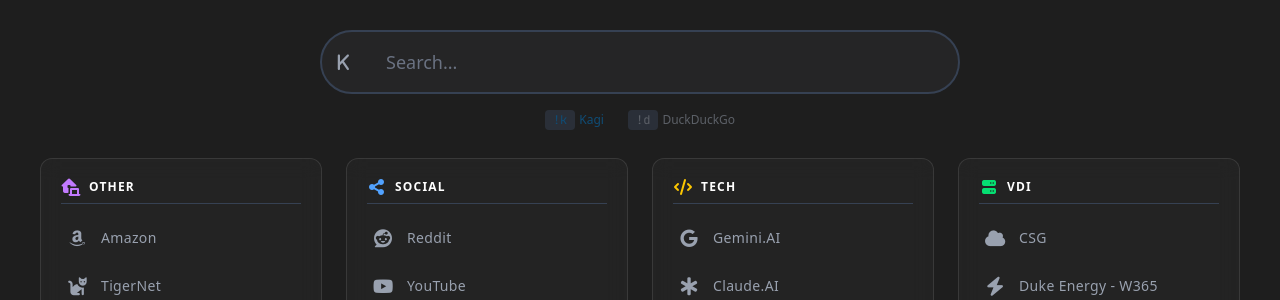
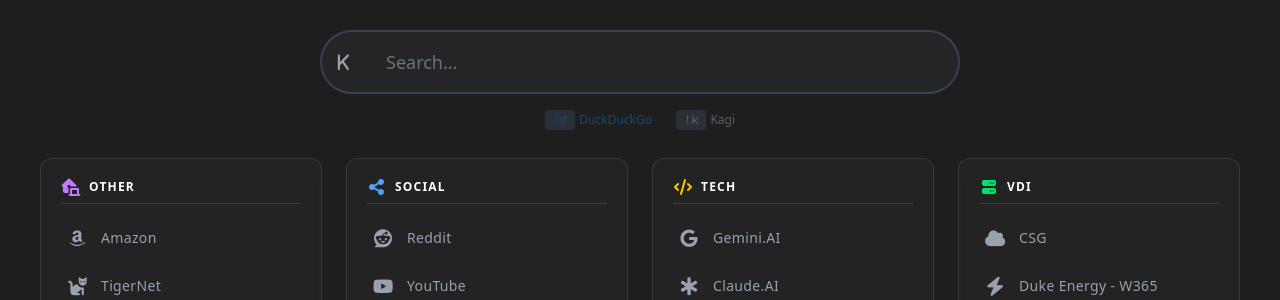
Before and after one commit to jdwilson85/startPage, a Jekyll site: the page built from index.md, in a window 1280 px wide and 1054 px high. Shown: the part 313-613 px from the top of the window. Built offline with Jekyll 4.4.1, drawn with Linux system fonts in a browser that asks for light colours.

Commit message:
search update

```diff
--- a/_data/search_engines.yml
+++ b/_data/search_engines.yml
@@ -1,11 +1,11 @@
-- key: kagi
-  url: "https://kagi.com/search?q="
-  icon: fa-solid fa-k
-  bang: "!k"
-  label: Kagi
-
 - key: duckduckgo
   url: "https://duckduckgo.com/?q="
   icon: fa-solid fa-search
   bang: "!d"
   label: DuckDuckGo
+
+- key: kagi
+  url: "https://kagi.com/search?q="
+  icon: fa-solid fa-search
+  bang: "!k"
+  label: Kagi
```
